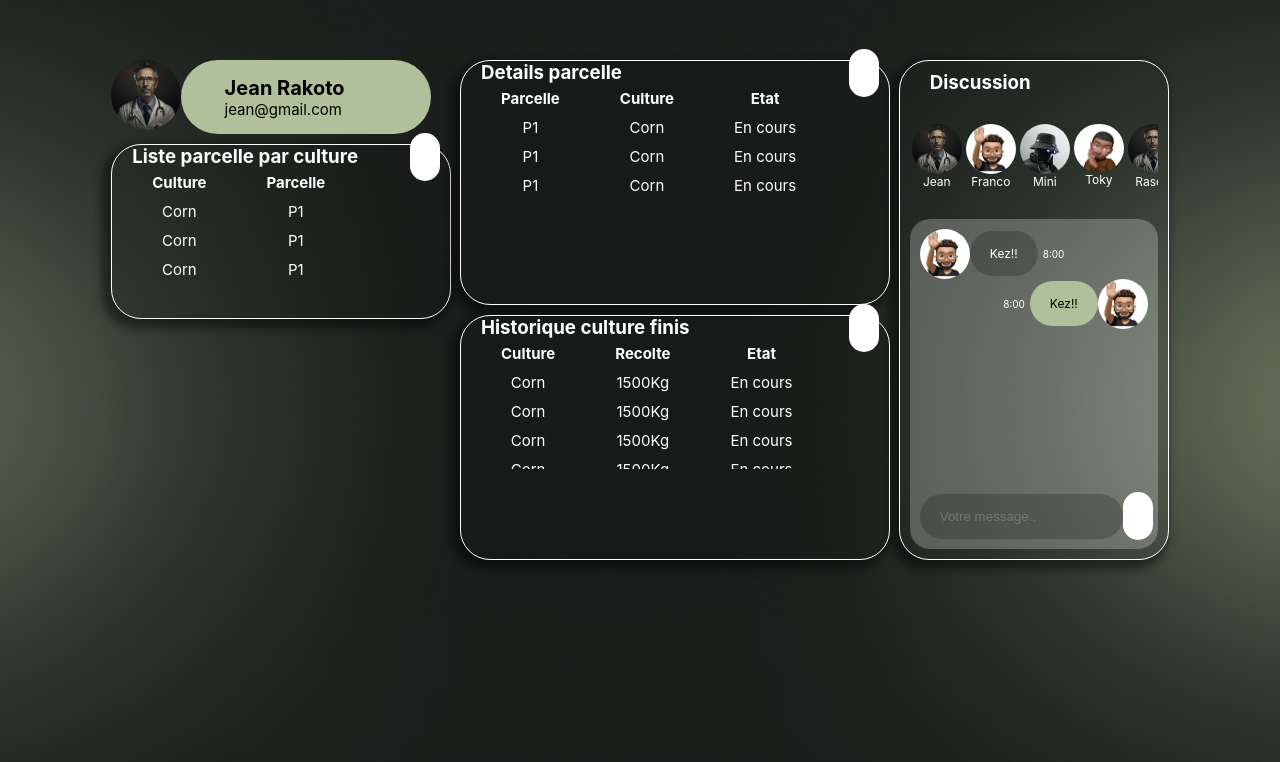
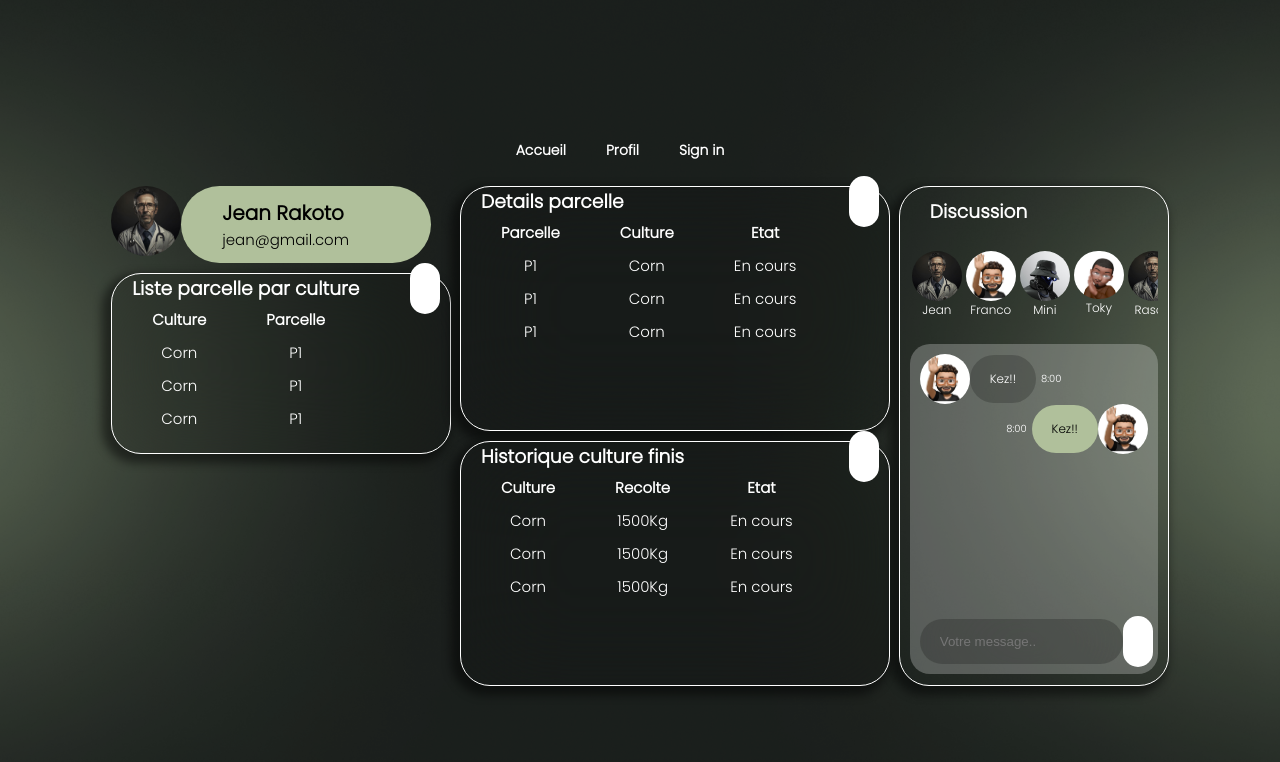
Before and after one commit to FrancoEzail/projet_s5_final, a React (Create React App) app: page /profil in a window 1280 px wide. Shown: the top 762 px of the page. Built offline with nearby package versions, Linux system fonts and the light colour scheme; some icons are missing.

Commit message:
update css

```diff
--- a/public/assets/css/App.css
+++ b/public/assets/css/App.css
@@ -26,6 +26,11 @@ body {
 }
 
 .App{
-    display: grid;
+    display: flex;
+    height: 100vh;
     justify-items: center;
+    flex-direction: column;
+    align-items: center;
+    justify-content: center;
+    font-family: "Poppins";
 }
--- a/public/assets/css/Content.css
+++ b/public/assets/css/Content.css
@@ -18,13 +18,28 @@
 .center-section {
     display: flex;
     flex-direction: column;
-    justify-content: space-between;
 }
 
 .right-section {
     display: flex;
     flex-direction: column;
+
+}
+
+.left-section-2 {
+
+}
+
+.center-section-2 {
+    display: flex;
+    flex-direction: column;
     justify-content: space-between;
+}
+
+.right-section-2 {
+    display: flex;
+    flex-direction: column;
+
 }
 
 
@@ -235,7 +250,7 @@
 }
 
 .table-culture {
-    margin: 50px 0;
+    margin-top: 10px;
     padding-bottom: 20px;
     background-color: #383838;
     width: 550px;
@@ -382,6 +397,7 @@
 }
 
 .card-form {
+    margin-top: 20px;
     width: 320px;
     height: 420px;
     padding: 30px;
@@ -449,6 +465,7 @@
     font-weight: 600;
     cursor: pointer;
     transition: 1.8s;
+    font-family: 'Poppins2';
 }
 
 .sub-btn input:hover{
@@ -544,7 +561,7 @@
 }
 
 .sary {
-    margin-top: 10px;
+    margin-top: 20px;
     background: #B0C09B;
     height: 125px;
     border-radius: 30px;
--- a/public/assets/css/Header.css
+++ b/public/assets/css/Header.css
@@ -4,7 +4,8 @@ header{
 .header-box{
     display: flex;
     justify-content: space-between;
-    margin: 20px 55px;
+    align-items: center;
+    margin: 10px 55px;
     color: #fff;
 }
 
@@ -35,3 +36,34 @@ header{
 .user-icon span {
 
 }
+
+.header_bar {
+}
+
+.header_bar .header_links {}
+
+.header_bar .header_links ul {
+    display: flex;
+    align-items: center;
+}
+
+.header_bar .header_links ul li {
+    margin: 0 5px;
+    font-size: 14px;
+    font-weight: 600;
+}
+
+.header_bar .header_links ul li {
+    color: #fff;
+    border-radius: 50px;
+    padding: 15px;
+    cursor: pointer;
+    font-family: 'Poppins';
+}
+.header_bar .header_links ul li:hover {
+    text-decoration: underline;
+}
+
+.header_bar .header_links ul li.active {
+
+}
--- a/src/component/Comp_Accueil.js
+++ b/src/component/Comp_Accueil.js
@@ -1,7 +1,7 @@
 import React, { useState, useCallback  } from 'react';
 import data_img from '../data_img';
 import { useDropzone } from 'react-dropzone';
-// import { NavLink } from 'react-router-dom';
+import { NavLink } from 'react-router-dom';
 
 const UploadImage = () => {
     const [uploadedFile, setUploadedFile] = useState(null);
@@ -148,11 +148,13 @@ function CompProfil() {
     return(
         <div className="profil-box">
             <div className="profil-img">
+                <NavLink to="/profil">
                 {
                     data_img.map((profil, index) => (
                         <img src={profil.profil} alt=""/>
                     ))
                 }
+                </NavLink>
             </div>
             <div className="profil-card">
                 <div className="nom-email">
--- a/src/component/Comp_Header.js
+++ b/src/component/Comp_Header.js
@@ -1,4 +1,5 @@
 import React from "react";
+import { NavLink } from 'react-router-dom';
 function Header() {
     return(
         <header>
@@ -6,6 +7,21 @@ function Header() {
                 <div className="header-left">
                     <span><i className="fas fa-align-left"></i></span>
                 </div>
+                <nav className='header_bar'>
+                <div className="header_links">
+                    <ul>
+                        <NavLink to="/accueil">
+                            <li>Accueil</li>
+                        </NavLink>
+                        <NavLink to="/profil">
+                            <li>Profil</li>
+                        </NavLink>
+                        <NavLink to="/login">
+                            <li>Sign in</li>
+                        </NavLink>
+                    </ul>
+                </div>
+            </nav>
                 <div className="header-right">
                     <span><i className="fas fa-search"></i></span>
                     <span><i className="fas fa-user"></i></span>
--- a/src/component/Comp_Login.js
+++ b/src/component/Comp_Login.js
@@ -19,7 +19,9 @@ function CompLogin() {
             <div className="comp-log">
                 <div className="have-account">
                     <p>Pas de compte?
+                        <NavLink to="/inscription">
                             <span>S' inscrire</span>
+                        </NavLink>
                     </p>
                 </div>
                 <div className="login-title">
@@ -38,7 +40,9 @@ function CompLogin() {
                     <div className='icon-btn-log'>
                         <span><i className='fas fa-angle-double-right'></i></span>
                     </div>
+                        <NavLink to="/accueil">
                             <input type="submit" value="Se connecter"/>
+                        </NavLink>
                     </div>
                 </div>
             </div>
@@ -65,7 +69,9 @@ function CompInscrit() {
             <div className="comp-log">
                 <div className="have-account">
                     <p>Deja inscrit?
+                        <NavLink to="/login">
                             <span>Se connecter</span>
+                        </NavLink>
                     </p>
                 </div>
                 <div className="form-group-log">
@@ -85,7 +91,9 @@ function CompInscrit() {
                     <div className='icon-btn-log'>
                         <span><i className='fas fa-angle-double-right'></i></span>
                     </div>
+                    <NavLink to="/accueil">
                         <input type="submit" value="S' inscrire"/>
+                    </NavLink>
                     </div>
                 </div>
             </div>
--- a/src/component/Comp_Welcome.js
+++ b/src/component/Comp_Welcome.js
@@ -1,6 +1,6 @@
 import React from "react";
 import data_img from '../data_img';
-// import { NavLink } from 'react-router-dom';
+import { NavLink } from 'react-router-dom';
 function CompWelcome() {
     return (
         <div className="welcome">
@@ -11,10 +11,14 @@ function CompWelcome() {
             </div>
             <div className="welc-group-btn">
                 <div className="home-btn">
+                <NavLink to="/accueil">
                     <p>Home <span><i className="fas fa-home"></i></span></p>
+                </NavLink>
                 </div>
                 <div className="sign-btn">
+                    <NavLink to="/login">
                       <p>Sign in<span><i className="fas fa-arrow-right"></i></span></p>
+                    </NavLink>
                 </div>
             </div>
         </div>
--- a/src/page/Profil.js
+++ b/src/page/Profil.js
@@ -7,15 +7,15 @@ function Profil() {
         <>
             <Header />
             <div className="container-profil">
-                <div className="left-section">
+                <div className="left-section-2">
                    <CompProfil />
                    <CompParcelleCulture />
                 </div>
-                <div className="center-section">
+                <div className="center-section-2">
                    <CompParcelleDetail />
                    <CompHistorique />
                 </div>
-                <div className="right-section">
+                <div className="right-section-2">
                   <CompDiscu />
                 </div>
             </div>
```
Also changed, not shown: 10 other files (tests, documents, lock files or other folders). Lines whose indentation alone changed are shown as unchanged.
